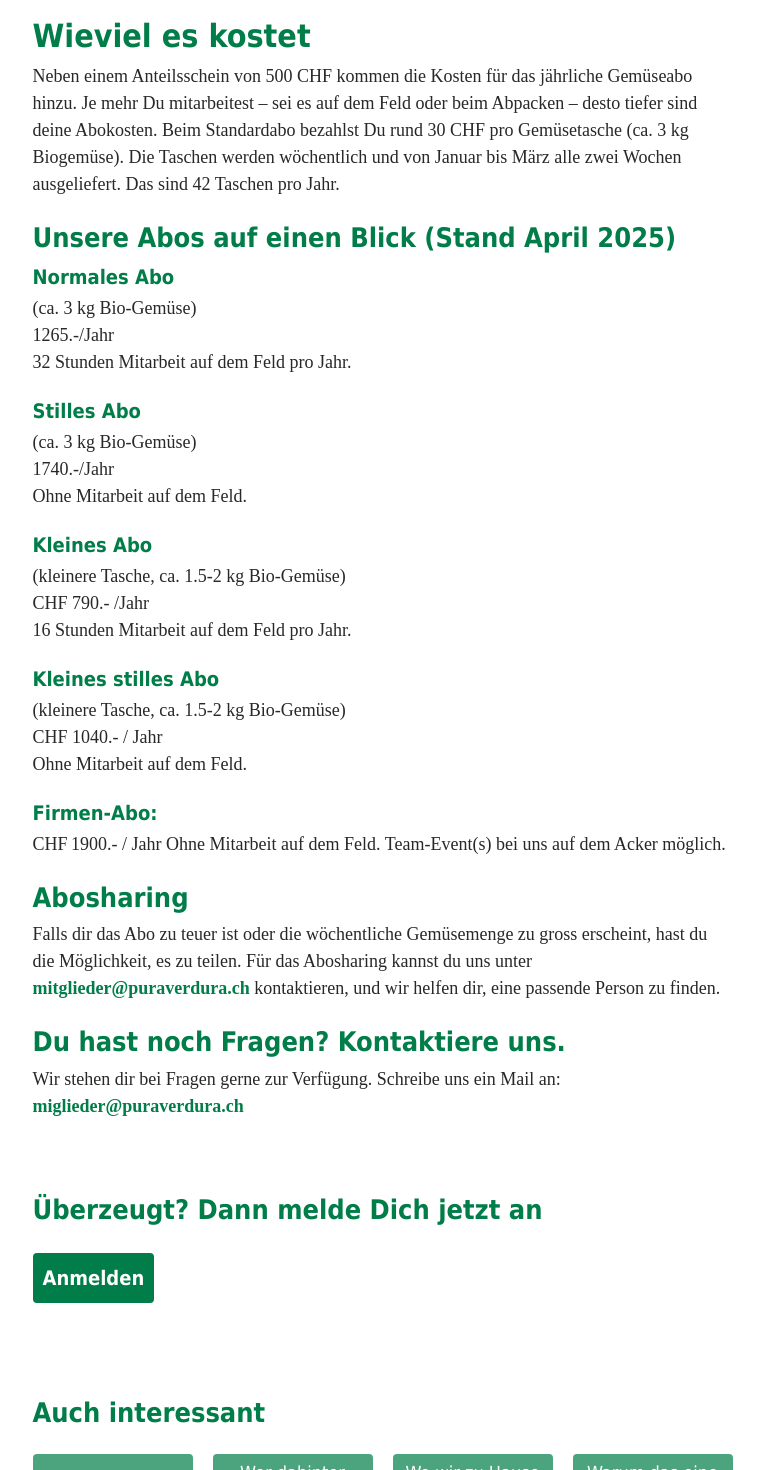
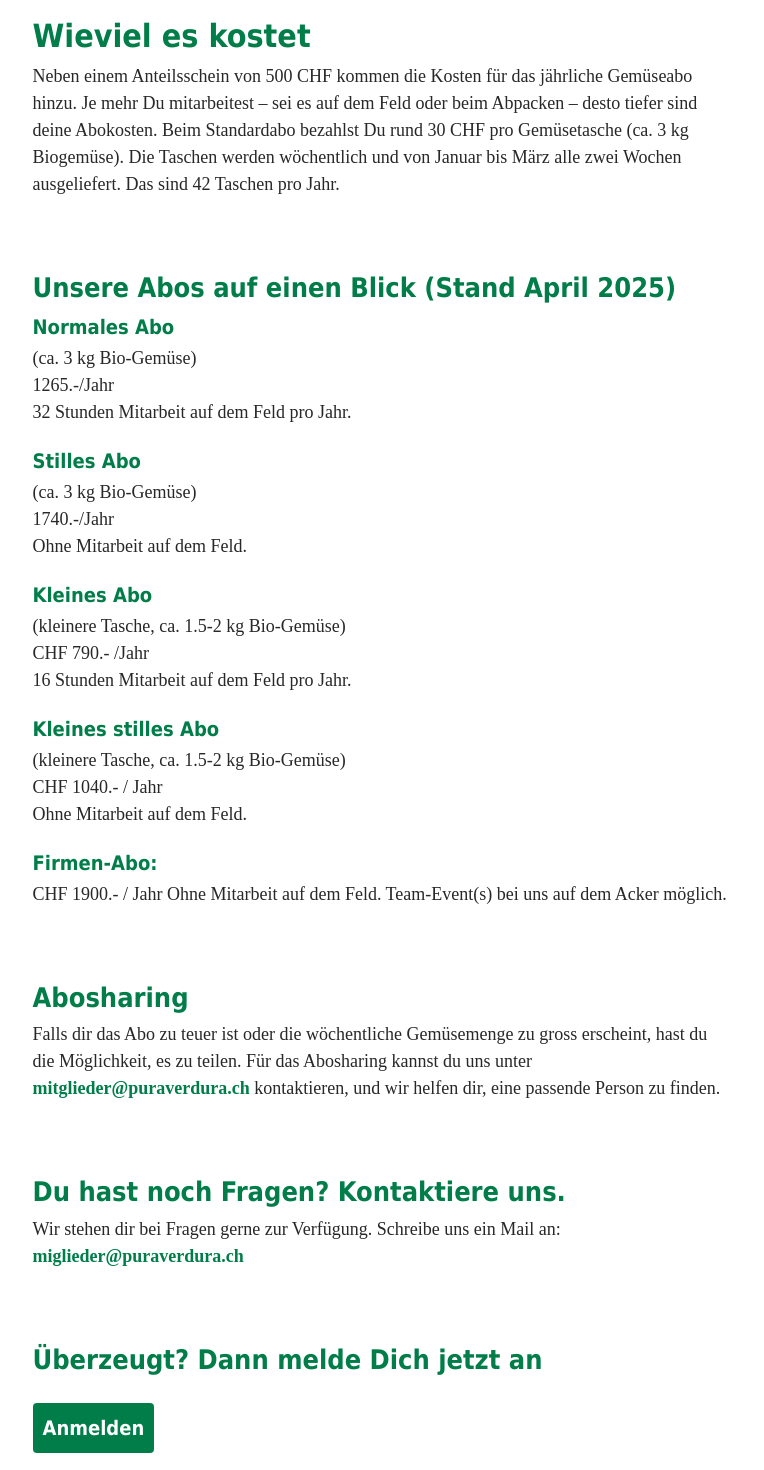
Before and after one commit to puraverdura/website, a SvelteKit app: page /wieviel-es-kostet in a window 1280 px wide. Shown: the part 256-1726 px from the top of the page, without its empty margins (250-1014 px from the left). Built offline with nearby package versions, Linux system fonts and the light colour scheme.

Commit message:
Consitent spacing

```diff
--- a/src/routes/was-wir-tun/+page.svelte
+++ b/src/routes/was-wir-tun/+page.svelte
@@ -57,7 +57,7 @@
 		</p>
 	</div>
 	<div class="page-content-row">
-		<h1>So sieht das aus</h1>
+		<h2>So sieht das aus</h2>
 		<ImageCarousel
 			images={[
 				{
@@ -108,7 +108,7 @@
 		/>
 	</div>
 	<div class="page-content-row">
-		<h1>Dokumente</h1>
+		<h2>Dokumente</h2>
 		<ul>
 			<li>
 				<a
--- a/src/routes/wie-du-mitmachen-kannst/+page.svelte
+++ b/src/routes/wie-du-mitmachen-kannst/+page.svelte
@@ -83,7 +83,8 @@
 				href="mailto:gemuese@puraverdura.ch">gemuese@puraverdura.ch</a
 			>. Wir freuen uns, Dich kennenzulernen!
 		</p>
-		<div class="page-content-row">
+	</div>
+	<div class="page-content-row">
 			<h2>Du hast noch Fragen? Kontaktiere uns.</h2>
 			<p>
 				Wir stehen dir bei Fragen gerne zu Verfügung. Schreibe uns ein
@@ -92,7 +93,6 @@
 				>
 			</p>
 		</div>
-	</div>
 	<div class="page-content-row">
 		<CallToAction />
 	</div>
--- a/src/routes/wieviel-es-kostet/+page.svelte
+++ b/src/routes/wieviel-es-kostet/+page.svelte
@@ -26,6 +26,8 @@
 			Biogemüse). Die Taschen werden wöchentlich und von Januar bis März
 			alle zwei Wochen ausgeliefert. Das sind 42 Taschen pro Jahr.
 		</p>
+	</div>
+	<div class="page-content-row">
 		<h2>Unsere Abos auf einen Blick (Stand April 2025)</h2>
 		<h3>Normales Abo</h3>
 		<p>
@@ -53,9 +55,11 @@
 		</p>
 		<h3>Firmen-Abo:</h3>
 		<p>
-			CHF 1900.- / Jahr Ohne Mitarbeit auf dem Feld. Team-Event(s) bei uns
+			CHF 1900.- / Jahr Ohne Mitarbeit auf dem Feld. Team-Event(s) bei uns
 			auf dem Acker möglich.
 		</p>
+	</div>
+	<div class="page-content-row">
 		<h2>Abosharing</h2>
 		<p>
 			Falls dir das Abo zu teuer ist oder die wöchentliche Gemüsemenge zu
@@ -65,6 +69,8 @@
 				>mitglieder@puraverdura.ch</a
 			> kontaktieren, und wir helfen dir, eine passende Person zu finden.
 		</p>
+	</div>
+	<div class="page-content-row">
 		<h2>Du hast noch Fragen? Kontaktiere uns.</h2>
 		<p>
 			Wir stehen dir bei Fragen gerne zur Verfügung. Schreibe uns ein Mail
```
